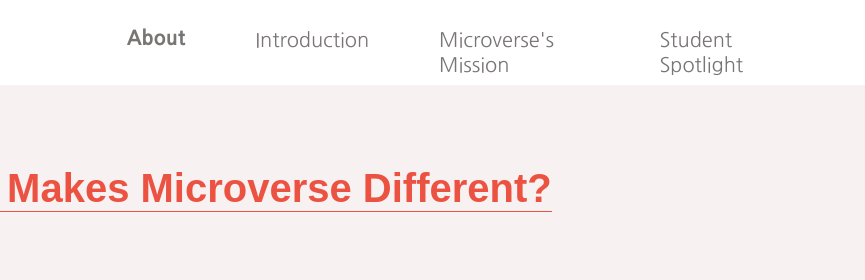
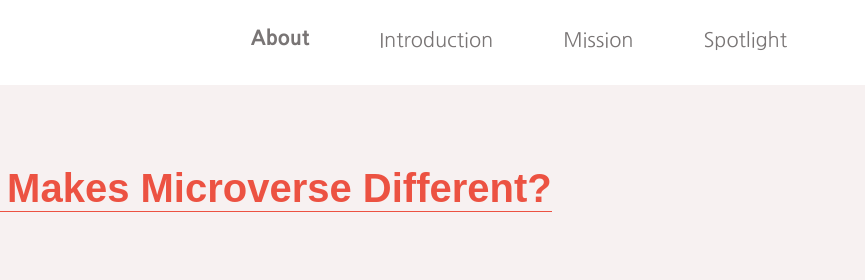
Before and after one commit to Cluab/capstone-project, a website: page about.html in a window 1280 px wide. Shown: the top 280 px of the page, 415-1280 px from the left. Drawn offline with Linux system fonts and the light colour scheme; a web font is replaced by a local one.

Commit message:
fixed nav bar

```diff
--- a/about.html
+++ b/about.html
@@ -24,8 +24,8 @@
                 <button class="close-button">&times;</button>
                 <li class="highlight"><a class="about-link highlight"href="about.html"><p class="highlight">About</p></a></li>
                 <li><a class="other-link nav-link"href="#intro"><p>Introduction</p></a></li>
-                <li><a class="other-link nav-link"href="#goal"><p>Microverse's Mission</p></a></li>
-                <li><a class="other-link nav-link"href="#spotlight"><p>Student Spotlight</p></a></li>
+                <li><a class="other-link nav-link"href="#goal"><p>Mission</p></a></li>
+                <li><a class="other-link nav-link"href="#spotlight"><p>Spotlight</p></a></li>
                 </ul>
 
 </header>
```
Also changed, not shown: index.html (+2 -2 lines).
